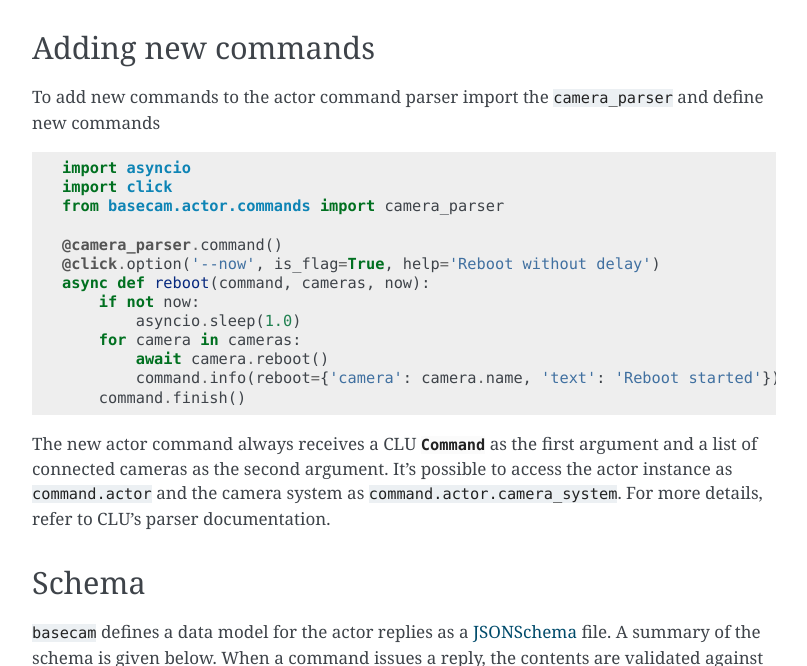
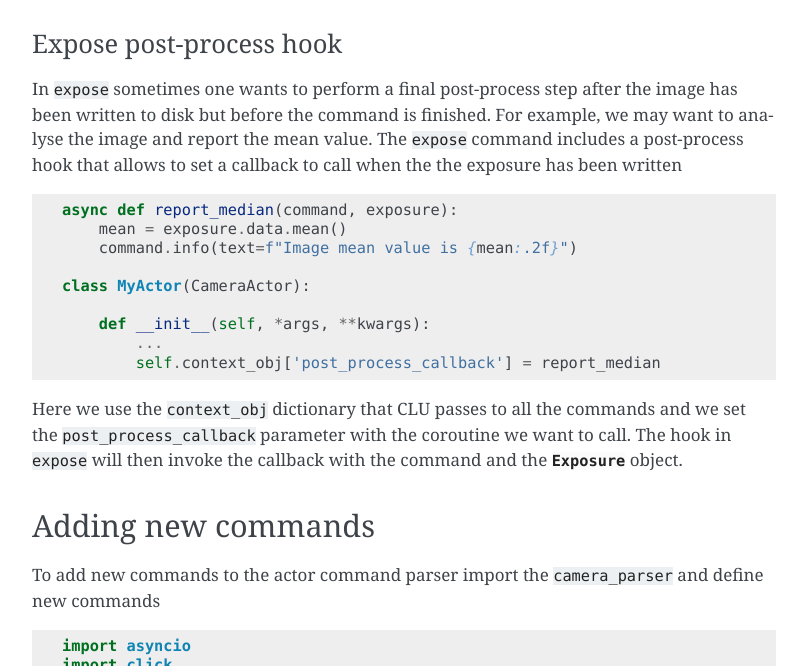
Before and after one commit to sdss/basecam, a Sphinx documentation site: the page built from docs/actor.rst, in a window 1280 px wide and 900 px high, scrolled down 2158 px, cut to the strip 234-900 px from the top of the window. Shown: the whole strip, without its empty margins (346-1153 px from the left). Built offline with Sphinx 7.4.7, drawn with Linux system fonts in a browser that asks for light colours; the version number is read from the project's files by our own code.

Commit message:
Add hook to invoke a post-process callback in the expose command

```diff
--- a/CHANGELOG.rst
+++ b/CHANGELOG.rst
@@ -9,6 +9,7 @@ Changelog
 * :feature:`21` Allow to pass extra arguments to ``_expose_internal`` from the actor command.
 * :feature:`-` Make `.BaseCamera.notify` a public method.
 * :feature:`22` Add optional post-process step during exposure.
+* :feature:`-` Add hook to invoke a post-process callback coroutine in the ``expose`` actor command.
 
 * :release:`0.4.2 <2021-02-16>`
 * :feature:`16` Use JSONSchema validation for actor keyword datamodel. The datamodel of the actor has been updated. The schema should work for all CLU actors, including ``LegacyActor`` although in this case the keywords will be flattened into a list.
--- a/docs/actor.rst
+++ b/docs/actor.rst
@@ -98,6 +98,22 @@ The following commands are provided by default for any camera actor. They cover
    :prog: basecam
    :show-nested:
 
+Expose post-process hook
+^^^^^^^^^^^^^^^^^^^^^^^^
+
+In ``expose`` sometimes one wants to perform a final post-process step after the image has been written to disk but before the command is finished. For example, we may want to analyse the image and report the mean value. The ``expose`` command includes a post-process hook that allows to set a callback to call when the the exposure has been written ::
+
+    async def report_median(command, exposure):
+        mean = exposure.data.mean()
+        command.info(text=f"Image mean value is {mean:.2f}")
+
+    class MyActor(CameraActor):
+
+        def __init__(self, *args, **kwargs):
+            ...
+            self.context_obj['post_process_callback'] = report_median
+
+Here we use the ``context_obj`` dictionary that CLU passes to all the commands and we set the ``post_process_callback`` parameter with the coroutine we want to call. The hook in ``expose`` will then invoke the callback with the command and the `.Exposure` object.
 
 Adding new commands
 -------------------
```
Also changed, not shown: 2 other files.
